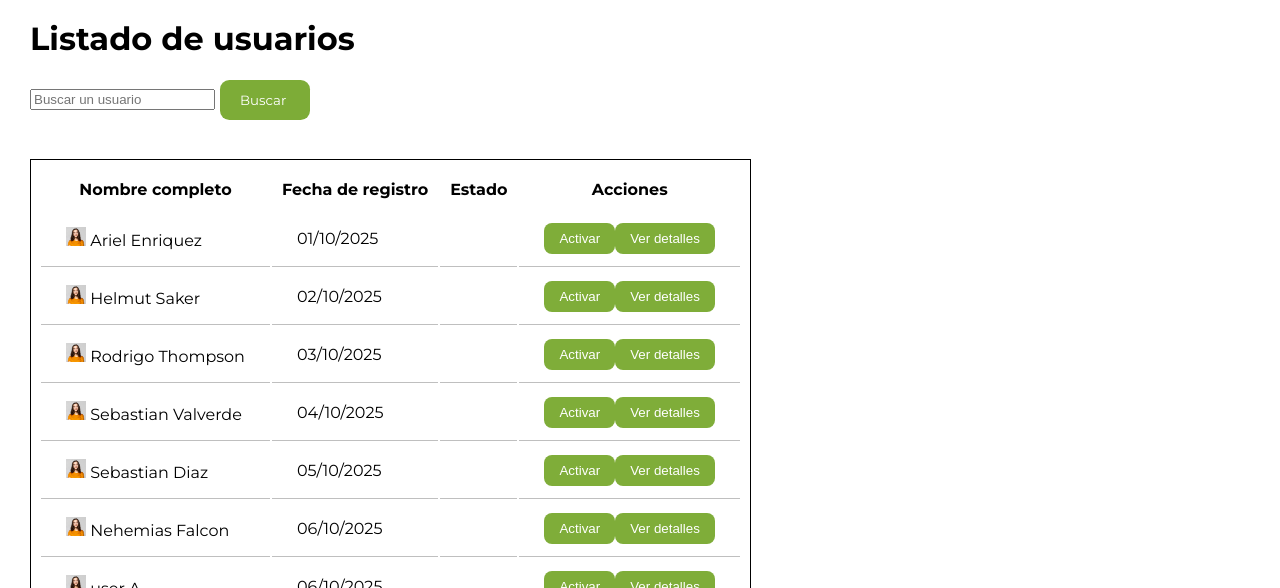
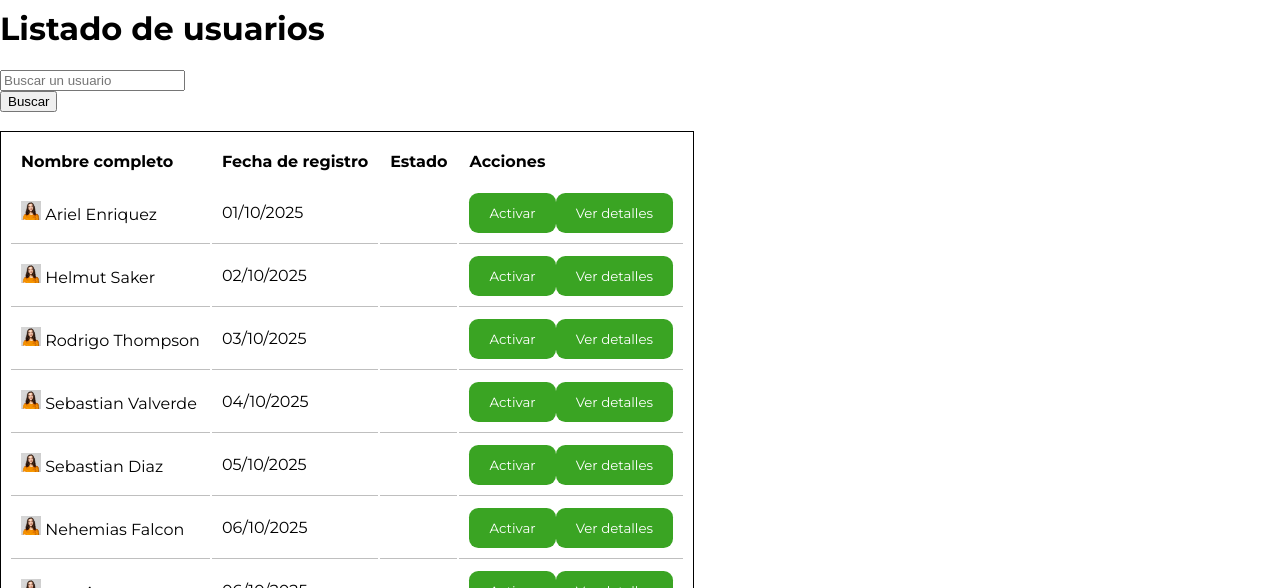
Before and after one commit to aenriquez2206/APP---PROGRA.WEB, a React (Vite) app: page /admin/users in a window 1280 px wide. Shown: the part 212-800 px from the top of the page. Built offline with nearby package versions, Linux system fonts and the light colour scheme.

Commit message:
cambio lista usarios desactivar

```diff
--- a/src/components/Listado_Ordenes/ListadoOrdenes.css
+++ b/src/components/Listado_Ordenes/ListadoOrdenes.css
@@ -1,19 +1,19 @@
 
 
 
-table{
+.tableOrdersAdmin{
   padding: 16px 16px;
   text-align: left;
   border: solid;
 }
 
 
-main {
+.mainOrdersAdmin {
     padding: 10px 30px;
 }
 
-table button{
-  background-color: rgb(127, 173, 57);
+.tableOrdersAdmin button{
+  background-color: rgb(58,164,35);
   padding: 8px 15px;
   color: white;
   border-radius: 8px;
@@ -21,32 +21,32 @@
   cursor: pointer;
 }
 
-main .BuscadorU{
+.mainOrdersAdmin .BuscadorU{
   display: flex;
   text-align: center;
   gap: 5px;
 }
 
-main table td{
+.mainOrdersAdmin .tableOrdersAdmin td{
   padding: 12px 25px;
 }
 
-main table thead{
+.mainOrdersAdmin .tableOrdersAdmin thead{
   text-align: center;
 
 }
 
-main table .estado_rojo{
+.mainOrdersAdmin .tableOrdersAdmin .estado_rojo{
   color:red
 }
 
 
-main table .estado_verde{
+.mainOrdersAdmin .tableOrdersAdmin .estado_verde{
   color:green
 }
 
 
-main table tbody .Id_Orden{
+.mainOrdersAdmin .tableOrdersAdmin tbody .Id_Orden{
   color: green;
 
 }
--- a/src/components/dashboardAdmin/DashAdmin.jsx
+++ b/src/components/dashboardAdmin/DashAdmin.jsx
@@ -32,7 +32,7 @@
     const [usuariosPagina, setUsuariosPagina] = useState([]);
     const [userDetail, setUserDetail] = useState(user1)
     const pedidos = pedidosApi.get();
-
+    const [recargar,SetRecarga] = useState(false);
 
     //paginacion usuarios
     const totalUsuarios = usuariosApi.get().length;
@@ -81,8 +81,11 @@
     useEffect(() => {
         const usersInit = usuariosApi.get();
         setUsuarios(usersInit);
-    },[]);
+    },[recargar]);
 
+    const handleRecargaUsuarios = () => {
+        setRecargar(prev => !prev);
+    }
 
 
 
@@ -126,7 +129,8 @@
                             {
                                 usuariosActuales.map((usuario)=>{
                                     return(
-                                        <UserRow user={usuario} OnClick={handleUserDetail}/>
+                                        <UserRow user={usuario} OnClick={handleUserDetail}
+                                        />
                                     )
                                 })
                             }
--- a/src/components/dashboardAdmin/userRow/UserRow.jsx
+++ b/src/components/dashboardAdmin/userRow/UserRow.jsx
@@ -30,7 +30,7 @@
                 </div>
             </td>
             <td className="accionesButton">
-                <button className="buttonDesactivar" onClick={()=>handleEstado(user.id)}>{estado ?'Activar':'Desactivar'}</button>
+                <button className="buttonDesactivar" onClick={()=>handleEstado(user.id)}>{estado ?'Desactivar':'Activar'}</button>
                 <button className="buttonDetalle">Ver detalle</button>
             </td>
         </tr>
--- a/src/components/lista_usuarios/ListaUsuarios.css
+++ b/src/components/lista_usuarios/ListaUsuarios.css
@@ -14,7 +14,7 @@
   width: 20px;
 }
 
-main {
+.mainListaUsuarios {
     padding: 10px 30px;
 }
 
@@ -30,19 +30,19 @@
 
 }
 
-main .BuscadorU{
+.mainListaUsuarios .BuscadorU{
   display: flex;
   gap: 20px;
   align-items: center;
   margin-bottom: 20px;
 }
 
-main .BuscadorU .bUsuario{
+.mainListaUsuarios .BuscadorU .bUsuario{
   flex: 1
 }
 
 
-main .BuscadorU button {
+.mainListaUsuarios .BuscadorU button {
 
     font-family: "Montserrat","sans-serif";
     color: white;
@@ -53,21 +53,32 @@
     align-items: center;
     height: 40px;
     padding: 10px 20px;
-    background: rgb(125, 172, 55);
+    background: rgb(58,164,35);
     width: 90px;
     margin-right: 20px;
     cursor: pointer;
 }
 
-main .BuscadorU {
+.mainListaUsuarios .BuscadorU {
     align-items: center;
 
 }
 
-main table .estado_rojo{
+.mainListaUsuarios .userTableView .estado_rojo{
   color:red;
 }
 
-main table .estado_verde{
+.mainListaUsuarios .userTableView .estado_verde{
   color:green;
 }
+
+.userTableView tbody button{
+    font-family: "Montserrat","sans-serif";
+    color: white;
+    border-radius: 1cap;
+    border: 0px;
+    height: 40px;
+    padding: 10px 20px;
+    background: rgb(58,164,35);
+    cursor: pointer;
+}
```
